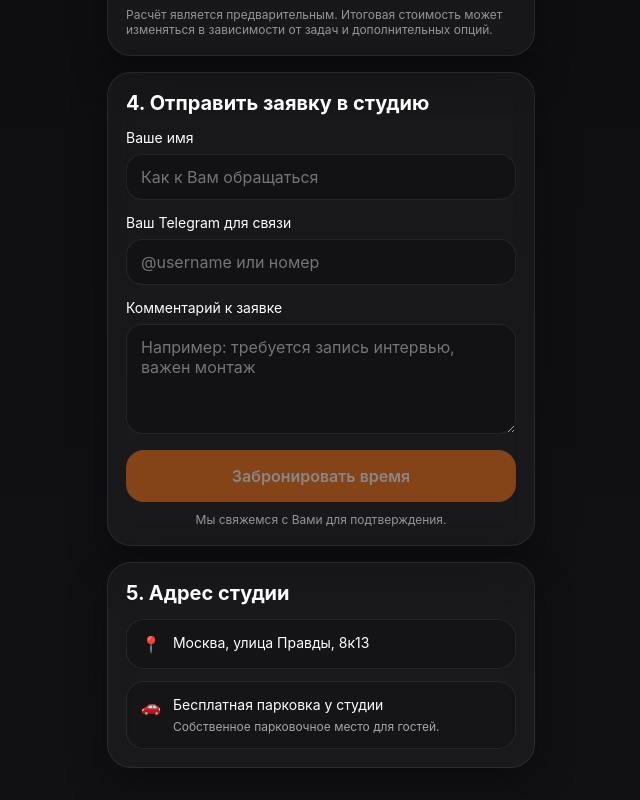
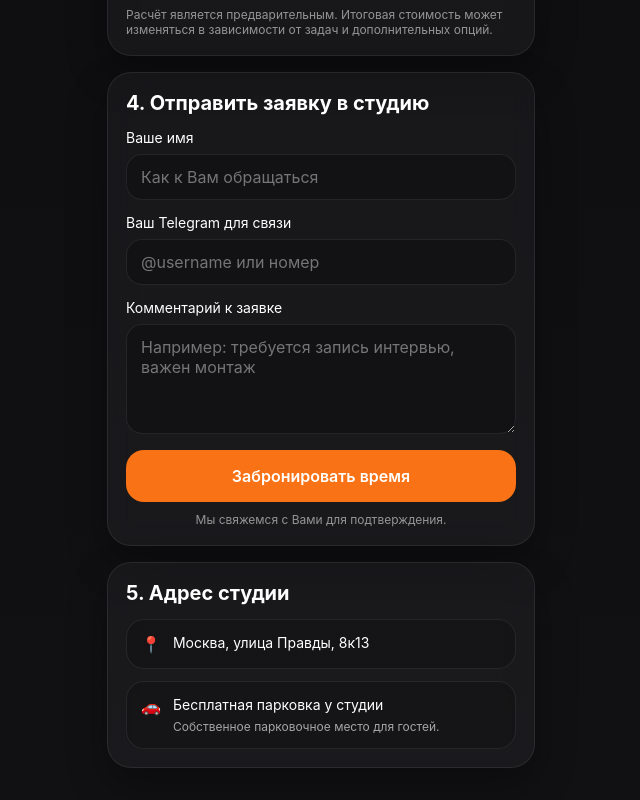
Before and after one commit to Stepiksog/-onlycast-miniap, a React (Vite) app: page / in a window 1280 px wide. Shown: the part 1797-2597 px from the top of the page, without its empty margins (319-959 px from the left). Built offline with nearby package versions, Linux system fonts and the light colour scheme.

Commit message:
fix button click issue

```diff
--- a/src/App.tsx
+++ b/src/App.tsx
@@ -157,6 +157,8 @@ export default function App() {
   }
 
   const handleSubmit = () => {
+  if (!canSubmit) return
+
   const app = window.Telegram?.WebApp
 
   if (app?.sendData) {
@@ -167,7 +169,6 @@ export default function App() {
   console.log('Telegram WebApp not found. Payload:', payload)
   setSubmitted(true)
 }
-
   return (
     <div className="app-shell">
       <div className="hero">
@@ -329,7 +330,14 @@ export default function App() {
             <textarea className="textarea" value={comment} onChange={(e) => setComment(e.target.value)} placeholder="Например: требуется запись интервью, важен монтаж" />
           </div>
           <div style={{ marginTop: 16 }}>
-            <button className="primary-btn" onClick={handleSubmit} disabled={!canSubmit}>Забронировать время</button>
+          <button
+  type="button"
+  className={`primary-btn ${!canSubmit ? 'is-disabled' : ''}`}
+  onClick={handleSubmit}
+  aria-disabled={!canSubmit}
+>
+  Забронировать время
+</button>
             <div className="center-note">Мы свяжемся с Вами для подтверждения.</div>
           </div>
 
```
